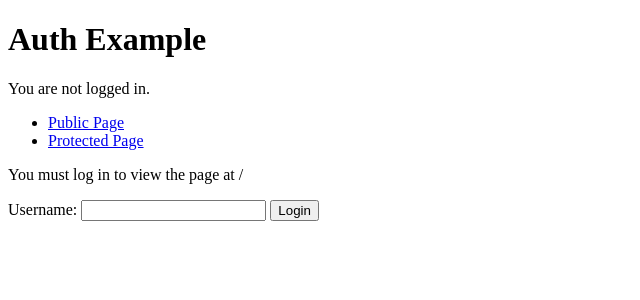
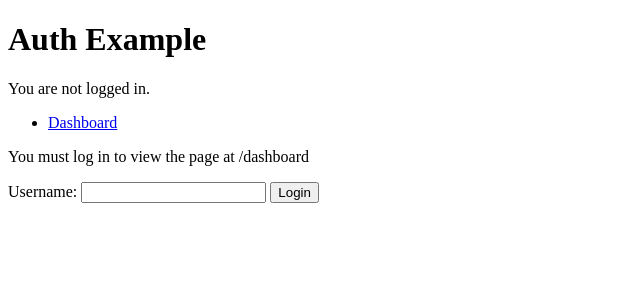
Before and after one commit to hienerd93/my-react-app-2021, a React (Create React App) app: page / in a window 1280 px wide. Shown: the top 300 px of the page, without its empty margins (0-640 px from the left). Built offline with nearby package versions, Linux system fonts and the light colour scheme.

Commit message:
fix login

```diff
--- a/src/App.tsx
+++ b/src/App.tsx
@@ -14,7 +14,7 @@ const App = () => {
         <Route element={<Layout />}>
           <Route path="/" element={<LoginPage />} />
           <Route
-            path="/protected"
+            path="/dashboard"
             element={
               <RequireAuth>
                 <DashBoard />
--- a/src/Login/Login.tsx
+++ b/src/Login/Login.tsx
@@ -6,7 +6,7 @@ const LoginPage = () => {
   let location = useLocation();
   let auth: any = useAuth();
 
-  let from = location.state?.from?.pathname || "/";
+  let from = location.state?.from?.pathname || "/dashboard";
 
   function handleSubmit(event: React.FormEvent<HTMLFormElement>) {
     event.preventDefault();
@@ -15,12 +15,6 @@ const LoginPage = () => {
     let username = formData.get("username") as string;
 
     auth.signIn(username, () => {
-      // Send them back to the page they tried to visit when they were
-      // redirected to the login page. Use { replace: true } so we don't create
-      // another entry in the history stack for the login page.  This means that
-      // when they get to the protected page and click the back button, they
-      // won't end up back on the login page, which is also really nice for the
-      // user experience.
       navigate(from, { replace: true });
     });
   }
--- a/src/pages/Layout.tsx
+++ b/src/pages/Layout.tsx
@@ -8,10 +8,7 @@ const Layout = () => {
 
       <ul>
         <li>
-          <Link to="/">Public Page</Link>
-        </li>
-        <li>
-          <Link to="/protected">Protected Page</Link>
+          <Link to="/dashboard">Dashboard</Link>
         </li>
       </ul>
 
```
